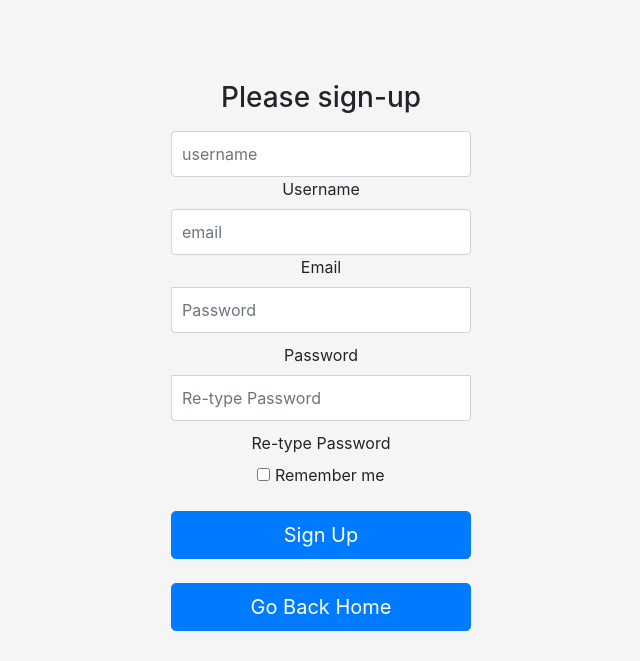
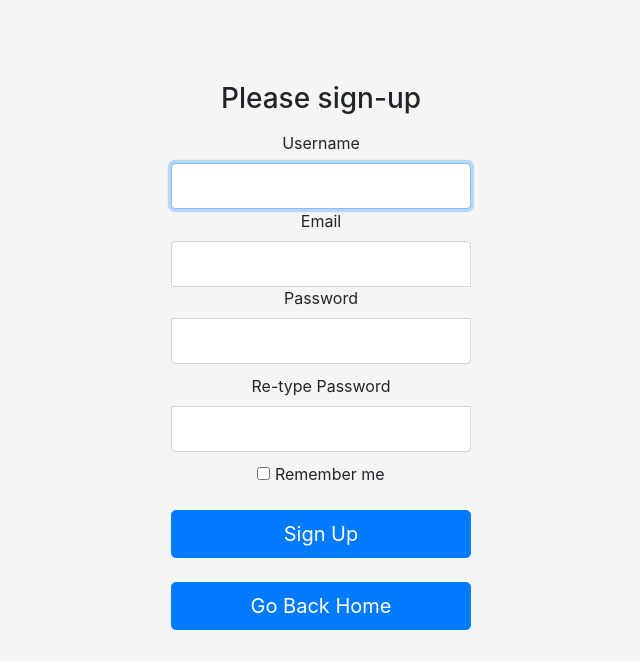
Before and after one commit to Code-Institute-Submissions/edwardgurney-ClassicHouseStore_OctResub, a Django app: page /signup/ in a window 1280 px wide. Shown: the top 661 px of the page, without its empty margins (319-959 px from the left). Run offline with Django 3.2, Linux system fonts and the light colour scheme.

Commit message:
Trying to fix e-mail error/bug

```diff
--- a/classic_house_vinyl_store/settings.py
+++ b/classic_house_vinyl_store/settings.py
@@ -98,7 +98,7 @@ AUTHENTICATION_BACKENDS = [
 
 SITE_ID = 1
 
-EMAIL_BACKEND = 'django.core.mail.backends.console.EmailBackend'
+EMAIL_BACKEND = 'django.core.mail.backends.smtp.EmailBackend'
 
 ACCOUNT_AUTHENTICATION_METHOD = 'username_email'
 ACCOUNT_EMAIL_REQUIRED = True
--- a/p5_ecommerce_store/forms.py
+++ b/p5_ecommerce_store/forms.py
@@ -12,6 +12,10 @@ class AddressForm(forms.ModelForm):
         exclude = ("user",)
 
 class SignupForm(UserCreationForm):
+    username = forms.CharField(widget=forms.TextInput(attrs={'class':'form-control'}))
+    email = forms.EmailField(widget=forms.EmailInput(attrs={'class':'form-control'}))
+    password1 = forms.CharField(label="Password", widget=forms.PasswordInput(attrs={'class':'form-control'}))
+    password2 = forms.CharField(label="Re-type Password", widget=forms.PasswordInput(attrs={'class':'form-control'}))
     class Meta:
         model = User
-        fields = ("username", "email", "password")
+        fields = ("username", "email", "password1", "password2")
--- a/p5_ecommerce_store/views.py
+++ b/p5_ecommerce_store/views.py
@@ -104,19 +104,19 @@ def send_user_email(subject, message, recipient):
 	send_mail = EmailMessage(subject, message, to=[recipient], from_email=settings.EMAIL_HOST_USER)
 	send_mail.content_subtype = 'html'
 	try:
-		send_mail.send(fail_silently=True)
+		send_mail.send()
 	except Exception as e:
 		print(e)
 		pass
 
 
 def signup_view(request):
-	unsubmitted_form = UserCreationForm()
+	unsubmitted_form = SignupForm()
 	if request.method == 'POST':
-		form = UserCreationForm(request.POST)
+		form = SignupForm(request.POST)
 		if form.is_valid():
 			form.save()
-			message = get_template('p5_ecommerce_store/signup_confirmation.html')
+			message = get_template('p5_ecommerce_store/signup_confirmation.html').render({})
 			subject = "Thankyou for signing up"
 			recipient = form.instance.email
 
--- a/templates/registration/signup.html
+++ b/templates/registration/signup.html
@@ -72,6 +72,10 @@ body {
   border-top-right-radius: 0;
 }
 
+.error {
+  color: red;
+}
+
 </style>
 
     <!-- Custom styles for this template -->
@@ -80,28 +84,15 @@ body {
   <body class="text-center">
 
 <main class="form-signin">
-    {% for error in forms.errors %}
-    <p>{{ error }}</p>
-    {% endfor %}
   <form method="POST">{% csrf_token %}
     <h1 class="h3 mb-3 fw-normal">Please sign-up</h1>
-
+    {% for field in form %}
     <div class="form-floating">
-      <input type="text" class="form-control" name="username" id="floatingInput" placeholder="username">
-      <label for="floatingInput">Username</label>
+      <label for="floatingInput">{{ field.label }}</label>
+      <span class="error">{{ field.errors }}</span>
+      {{ field }}
     </div>
-    <div class="form-floating">
-      <input type="text" class="form-control" name="email" id="floatingInput" placeholder="email">
-      <label for="floatingInput">Email</label>
-    </div>
-    <div class="form-floating">
-      <input type="password" class="form-control" name="password1" id="floatingPassword" placeholder="Password">
-      <label for="floatingPassword">Password</label>
-    </div>
-    <div class="form-floating">
-        <input type="password" class="form-control" name="password2" id="floatingPassword" placeholder="Re-type Password">
-        <label for="floatingPassword">Re-type Password</label>
-      </div>
+    {% endfor %}
 
     <div class="checkbox mb-3">
       <label>
```
Also changed, not shown: templates/registration/login.html (+6 -1 lines).
